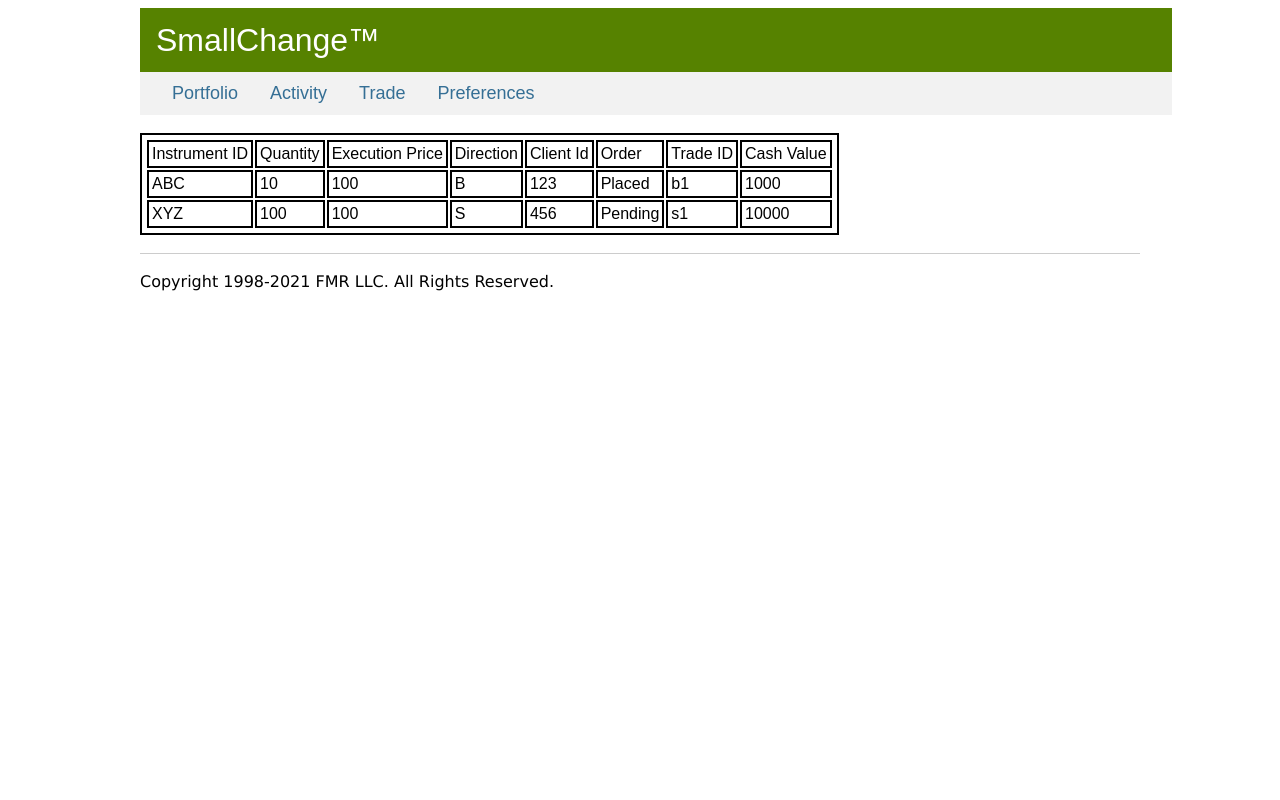
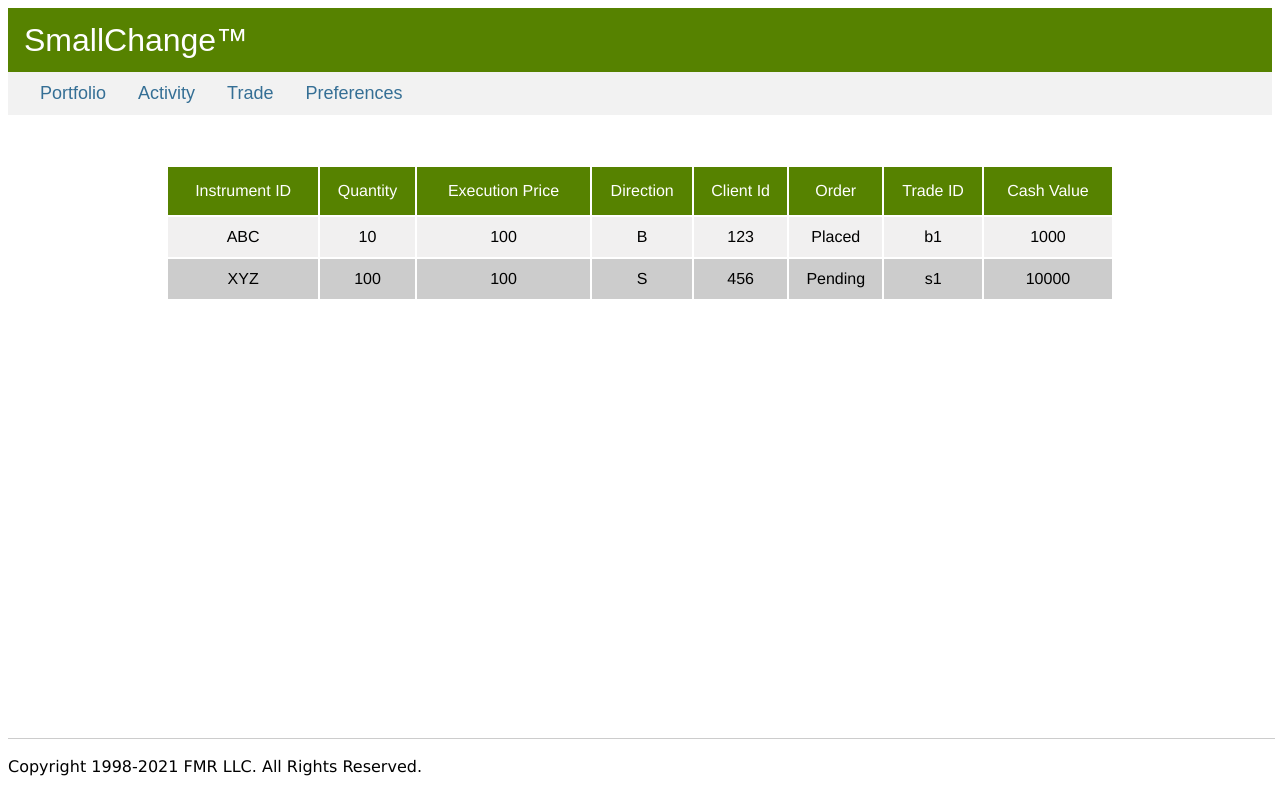
Before and after one commit to vivekrnavale/PomoCheetahs, an Angular app in the folder pomocheetahs/: page /portfolio in a window 1280 px wide. Built offline with nearby package versions, Linux system fonts and the light colour scheme.

Commit message:
Landing Page style

```diff
--- a/pomocheetahs/src/app/login.service.ts
+++ b/pomocheetahs/src/app/login.service.ts
@@ -6,7 +6,7 @@
   providedIn: 'root'
 })
 export class LoginService {
-  users:User[] = [{username:"Joshua",password:"Awesome"},{username:"Admin",password:"Admin"}]
+  users:User[] = [{username:"Joshua",password:"Awesome"},{username:"Admin",password:"Admino"}]
   constructor() { }
 
   getUsers():Observable<User[]>{
--- a/pomocheetahs/src/app/organisms/portfolio/portfolio.component.css
+++ b/pomocheetahs/src/app/organisms/portfolio/portfolio.component.css
@@ -1,5 +1,36 @@
-table, tr, td {
-    border: 2px solid black;
-    padding: 3px;
-    font-family: 'Fidelity Sans', 'Arial', sans-serif;
+
+table, thead, tbody , td{
+    margin: auto;
+    align-content: center;
+    font-family: 'Franklin Gothic Medium', 'Arial Narrow', Arial, sans-serif;
 }
+
+table {
+    margin-top: 2rem ;
+    width: 75%;
+}
+
+thead {
+    align-content: center;
+    vertical-align: middle;
+    height: 3rem;
+    background-color: #568200;
+    color: white;
+}
+
+tbody {
+    height: 2.5rem;
+}
+
+td {
+    vertical-align: middle;
+    text-align: center;
+}
+
+tbody:nth-child(even) {
+    background-color: rgb(241, 240, 240);
+}
+
+tbody:nth-child(odd) {
+    background-color: #ccc;
+}
--- a/pomocheetahs/src/app/pages/landing-page/landing-page.component.css
+++ b/pomocheetahs/src/app/pages/landing-page/landing-page.component.css
@@ -1,11 +1,7 @@
-/* .pageForm {
-    padding: 4em 1em 4em 1em;
-    max-width: 62.5em;
-    margin : 0 auto;
-} */
 .pageForm {
-    max-width: 62.5em;
+    max-width: 100%;
     margin: auto;
+    overflow-x: hidden;
   }
 
   #form {
@@ -14,4 +10,7 @@
 
   #footer {
     border-top: 1px solid #ccc;
+    position: absolute;
+    bottom: 5px;
+    width: 99%;
   }
```
